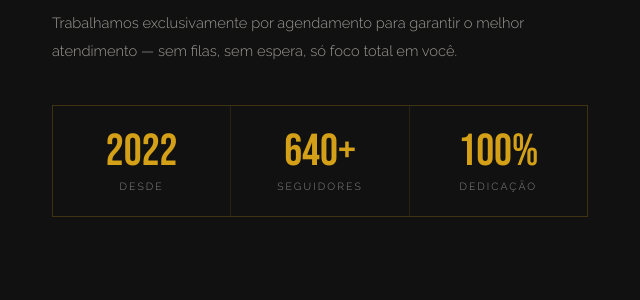
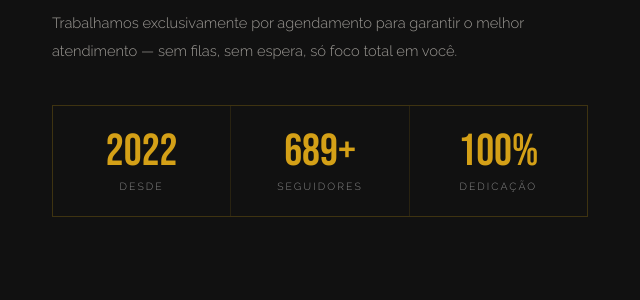
Before and after one commit to andreifake/rangelbarber.github.io, a plain HTML site: page index.html in a window 1280 px wide. Shown: the part 1720-2020 px from the top of the page, 628-1268 px from the left. Drawn offline with Linux system fonts and the light colour scheme.

Commit message:
Update follower count from 640 to 689

```diff
--- a/index.html
+++ b/index.html
@@ -1311,7 +1311,7 @@ footer {
     </p>
     <div class="stats-row">
       <div class="stat"><p class="stat-num">2022</p><p class="stat-label">Desde</p></div>
-      <div class="stat"><p class="stat-num">640+</p><p class="stat-label">Seguidores</p></div>
+      <div class="stat"><p class="stat-num">689+</p><p class="stat-label">Seguidores</p></div>
       <div class="stat"><p class="stat-num">100%</p><p class="stat-label">Dedicação</p></div>
     </div>
   </div>
```
